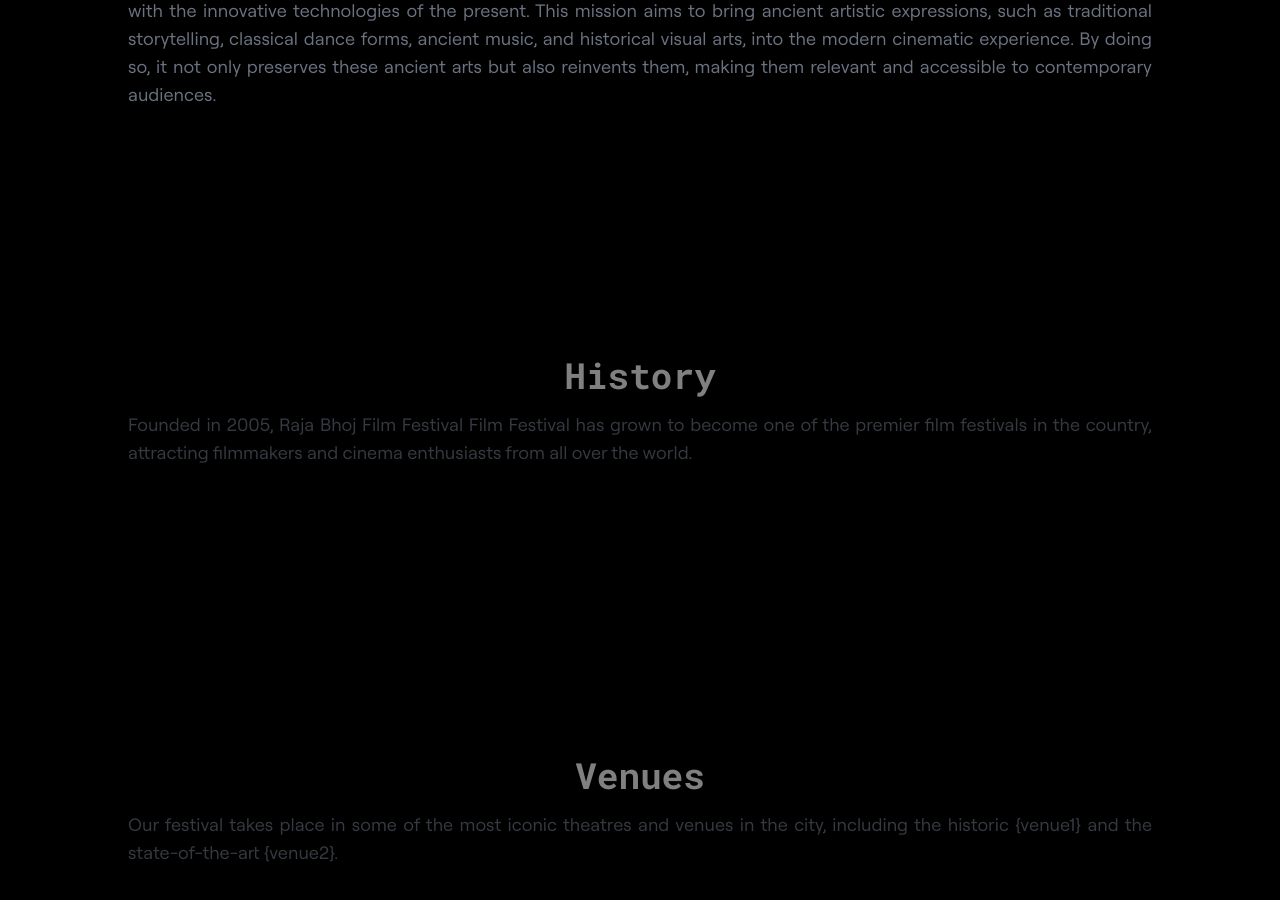
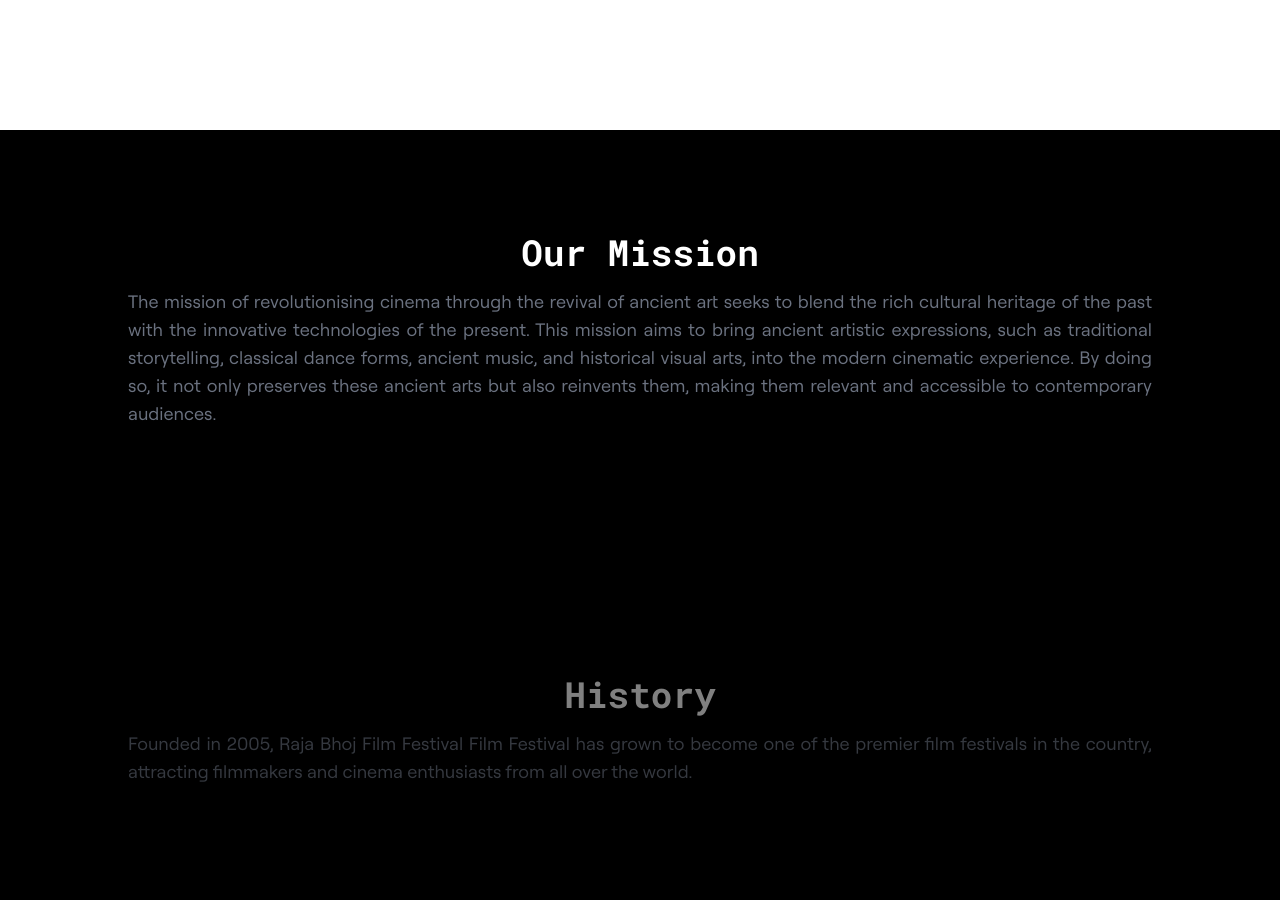
Before and after one commit to the-kush/raja-bhoj-film-fest, a React (Vite) app: page / in a window 1280 px wide. Shown: the part 2820-3720 px from the top of the page. Built offline with nearby package versions, Linux system fonts and the light colour scheme; a web font is replaced by a local one.

Commit message:
final stage -1

```diff
--- a/src/components/Info.jsx
+++ b/src/components/Info.jsx
@@ -1,5 +1,5 @@
 import React, { useState, useEffect } from "react";
-import Grid from "./Grid.jsx";
+// import Grid from "./Grid.jsx";
 
 const Info = () => {
     const [activeIndex, setActiveIndex] = useState(0);
@@ -32,7 +32,6 @@
 
     return (
         <div className="">
-            <Grid />
             {sections.map((section, index) => (
                 <div
                     key={index}
```
